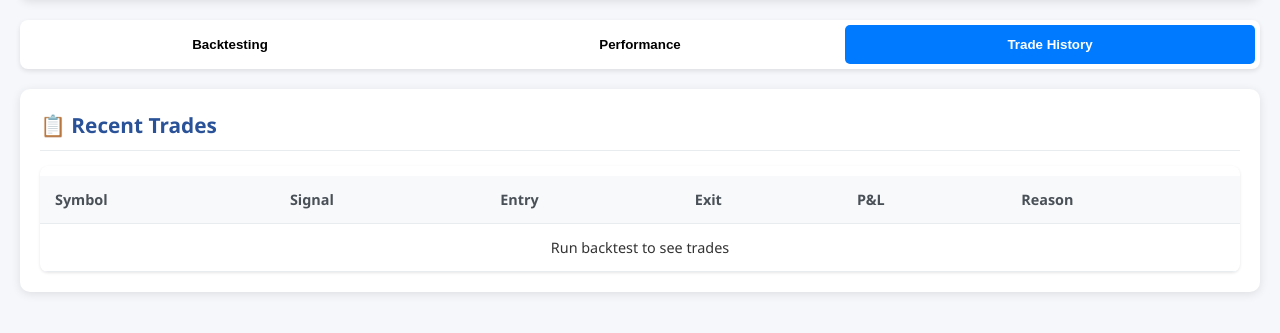
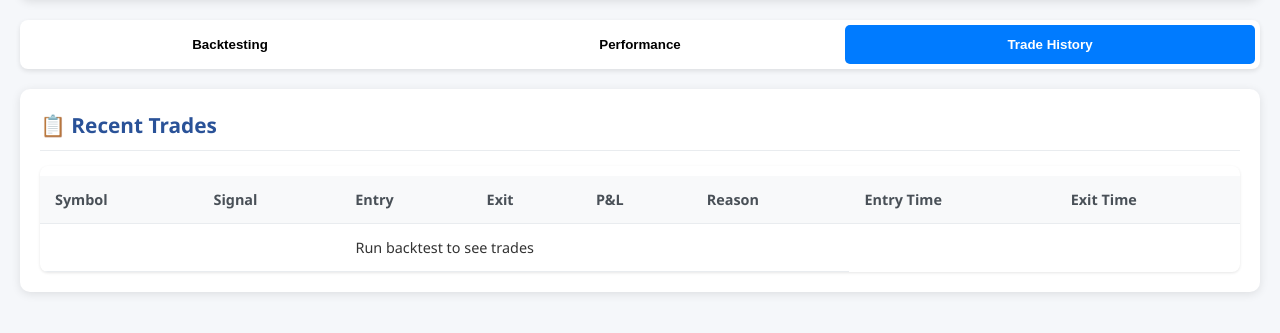
Before and after one commit to Harshiitttt27/dhan-api-bot, a FastAPI app: page / in a window 1280 px wide, after a click on "Trade History". Shown: the part 170-503 px from the top of the page. Run offline with FastAPI, Linux system fonts and the light colour scheme.

Commit message:
done both issues

```diff
--- a/static/js/dashboard.js
+++ b/static/js/dashboard.js
@@ -81,7 +81,21 @@ function displayBacktestResults(results) {
 
         // Populate Trade History tab
         if (result.trades && result.trades.length > 0) {
-            result.trades.forEach(trade => {
+            const seenDates = new Set();
+
+if (result.trades && result.trades.length > 0) {
+    const seenDates = new Set();
+
+    // Optional: sort by entry time DESCENDING to get latest trade per day
+    const sortedTrades = [...result.trades].sort((a, b) => new Date(b.entry_time) - new Date(a.entry_time));
+
+    sortedTrades.forEach(trade => {
+        const tradeDate = new Date(trade.entry_time).toISOString().split("T")[0];
+
+        if (seenDates.has(tradeDate)) return; // already added a trade for this date
+
+        seenDates.add(tradeDate); // mark this date as handled
+
         const pnlClass = trade.pnl >= 0 ? 'positive' : 'negative';
         tradesHtml += `
             <tr>
@@ -91,9 +105,12 @@ function displayBacktestResults(results) {
                 <td>₹${trade.exit_price.toFixed(2)}</td>
                 <td class="${pnlClass}">₹${trade.pnl.toFixed(2)}</td>
                 <td>${trade.exit_reason || ''}</td>
+                <td>${new Date(trade.entry_time).toLocaleString()}</td>
+                <td>${new Date(trade.exit_time).toLocaleString()}</td>
             </tr>
         `;
     });
+};
         }
     }
 
--- a/templates/index.html
+++ b/templates/index.html
@@ -91,6 +91,8 @@
                                 <th>Exit</th>
                                 <th>P&L</th>
                                 <th>Reason</th>
+                                <th>Entry Time</th>
+                                <th>Exit Time</th>
                             </tr>
                         </thead>
                         <tbody id="tradesBody">
```
Also changed, not shown: backtest.py (+21 -2 lines), 1 other file. Lines whose indentation alone changed are shown as unchanged.
